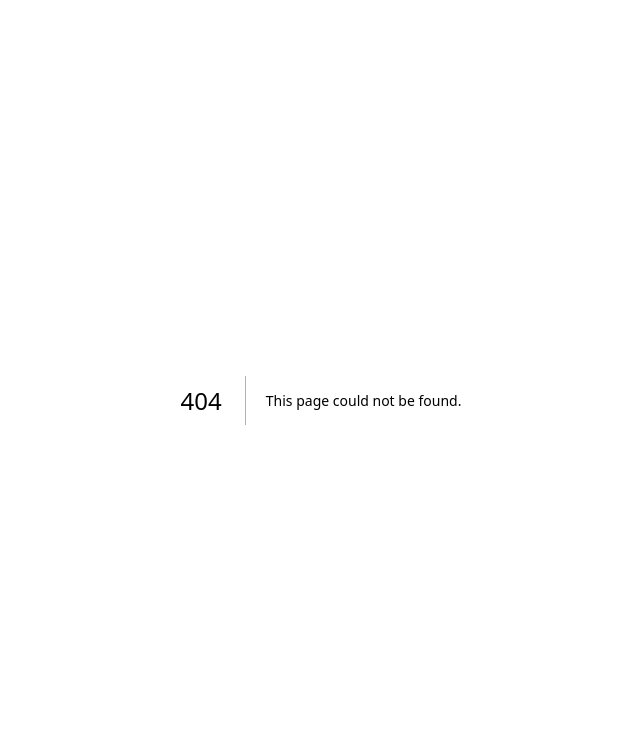
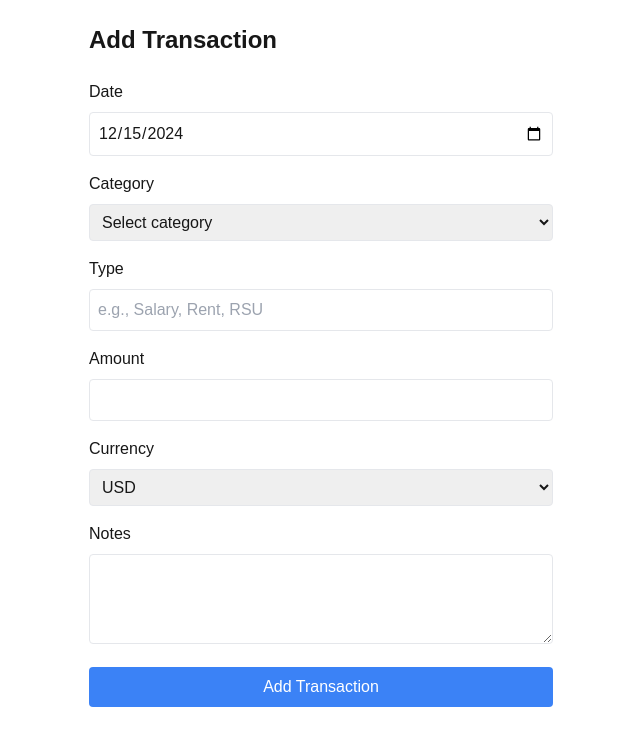
Before and after one commit to nerdmanship/dashboard, a Next.js app: page /add in a window 1280 px wide. Before the commit this address had no page. Shown: the top 746 px of the page, without its empty margins (319-959 px from the left). Built offline with nearby package versions, Linux system fonts and the light colour scheme; no server answers.

Commit message:
Add Firebase integration and transaction pages

```diff
--- a/package.json
+++ b/package.json
@@ -9,9 +9,10 @@
     "lint": "next lint"
   },
   "dependencies": {
+    "firebase": "^11.1.0",
+    "next": "15.1.0",
     "react": "^19.0.0",
-    "react-dom": "^19.0.0",
-    "next": "15.1.0"
+    "react-dom": "^19.0.0"
   },
   "devDependencies": {
     "postcss": "^8",
--- /dev/null
+++ b/src/app/add/page.js
@@ -0,0 +1,135 @@
+'use client';
+
+import { useState } from 'react';
+import { collection, addDoc } from 'firebase/firestore';
+import { db } from '@/lib/firebase';
+import { useRouter } from 'next/navigation';
+
+export default function AddTransaction() {
+  const router = useRouter();
+  const [formData, setFormData] = useState({
+    date: new Date().toISOString().split('T')[0],
+    category: '',
+    type: '',
+    amount: '',
+    currency: 'USD',
+    notes: ''
+  });
+
+  const handleSubmit = async (e) => {
+    e.preventDefault();
+    try {
+      await addDoc(collection(db, 'transactions'), {
+        ...formData,
+        amount: parseFloat(formData.amount),
+        date: new Date(formData.date).toISOString()
+      });
+      router.push('/transactions');
+    } catch (error) {
+      console.error('Error adding transaction:', error);
+    }
+  };
+
+  const handleChange = (e) => {
+    const { name, value } = e.target;
+    setFormData(prev => ({
+      ...prev,
+      [name]: value
+    }));
+  };
+
+  return (
+    <div className="p-6 max-w-lg mx-auto">
+      <h1 className="text-2xl font-bold mb-6">Add Transaction</h1>
+      <form onSubmit={handleSubmit} className="space-y-4">
+        <div>
+          <label className="block mb-2">Date</label>
+          <input
+            type="date"
+            name="date"
+            value={formData.date}
+            onChange={handleChange}
+            className="w-full p-2 border rounded"
+            required
+          />
+        </div>
+
+        <div>
+          <label className="block mb-2">Category</label>
+          <select
+            name="category"
+            value={formData.category}
+            onChange={handleChange}
+            className="w-full p-2 border rounded"
+            required
+          >
+            <option value="">Select category</option>
+            <option value="Income">Income</option>
+            <option value="Expense">Expense</option>
+            <option value="Savings">Savings</option>
+            <option value="Debt">Debt</option>
+          </select>
+        </div>
+
+        <div>
+          <label className="block mb-2">Type</label>
+          <input
+            type="text"
+            name="type"
+            value={formData.type}
+            onChange={handleChange}
+            placeholder="e.g., Salary, Rent, RSU"
+            className="w-full p-2 border rounded"
+            required
+          />
+        </div>
+
+        <div>
+          <label className="block mb-2">Amount</label>
+          <input
+            type="number"
+            name="amount"
+            value={formData.amount}
+            onChange={handleChange}
+            step="0.01"
+            className="w-full p-2 border rounded"
+            required
+          />
+        </div>
+
+        <div>
+          <label className="block mb-2">Currency</label>
+          <select
+            name="currency"
+            value={formData.currency}
+            onChange={handleChange}
+            className="w-full p-2 border rounded"
+            required
+          >
+            <option value="USD">USD</option>
+            <option value="SEK">SEK</option>
+            <option value="EUR">EUR</option>
+          </select>
+        </div>
+
+        <div>
+          <label className="block mb-2">Notes</label>
+          <textarea
+            name="notes"
+            value={formData.notes}
+            onChange={handleChange}
+            className="w-full p-2 border rounded"
+            rows="3"
+          />
+        </div>
+
+        <button
+          type="submit"
+          className="w-full bg-blue-500 text-white py-2 px-4 rounded hover:bg-blue-600"
+        >
+          Add Transaction
+        </button>
+      </form>
+    </div>
+  );
+}
--- a/src/app/page.js
+++ b/src/app/page.js
@@ -1,10 +1,30 @@
-import Image from "next/image";
+import Link from 'next/link';
 
 export default function Home() {
   return (
-    <div>
-    <h1>Dashboard Live!</h1>
-    <p>Your deployment works 🎉</p>
-  </div>
+    <div className="min-h-screen bg-gray-50 py-12 px-4 sm:px-6 lg:px-8">
+      <div className="max-w-md mx-auto">
+        <div className="text-center">
+          <h1 className="text-3xl font-bold text-gray-900 mb-8">Personal Finance Dashboard</h1>
+          <div className="space-y-4">
+            <Link
+              href="/transactions"
+              className="block w-full bg-white p-6 rounded-lg shadow-md hover:shadow-lg transition-shadow duration-200"
+            >
+              <h2 className="text-xl font-semibold text-gray-900">View Transactions</h2>
+              <p className="mt-2 text-gray-600">Browse and manage your financial transactions</p>
+            </Link>
+
+            <Link
+              href="/add"
+              className="block w-full bg-white p-6 rounded-lg shadow-md hover:shadow-lg transition-shadow duration-200"
+            >
+              <h2 className="text-xl font-semibold text-gray-900">Add Transaction</h2>
+              <p className="mt-2 text-gray-600">Record a new financial transaction</p>
+            </Link>
+          </div>
+        </div>
+      </div>
+    </div>
   );
 }
--- /dev/null
+++ b/src/app/transactions/page.js
@@ -0,0 +1,83 @@
+'use client';
+
+import { useState, useEffect } from 'react';
+import { collection, getDocs, deleteDoc, doc } from 'firebase/firestore';
+import { db } from '@/lib/firebase';
+
+export default function Transactions() {
+  const [transactions, setTransactions] = useState([]);
+  const [loading, setLoading] = useState(true);
+
+  useEffect(() => {
+    const fetchTransactions = async () => {
+      try {
+        const querySnapshot = await getDocs(collection(db, 'transactions'));
+        const transactionData = querySnapshot.docs.map(doc => ({
+          id: doc.id,
+          ...doc.data()
+        }));
+        setTransactions(transactionData);
+      } catch (error) {
+        console.error('Error fetching transactions:', error);
+      } finally {
+        setLoading(false);
+      }
+    };
+
+    fetchTransactions();
+  }, []);
+
+  const handleDelete = async (id) => {
+    try {
+      await deleteDoc(doc(db, 'transactions', id));
+      setTransactions(transactions.filter(transaction => transaction.id !== id));
+    } catch (error) {
+      console.error('Error deleting transaction:', error);
+    }
+  };
+
+  if (loading) return <div>Loading...</div>;
+
+  return (
+    <div className="p-6">
+      <h1 className="text-2xl font-bold mb-6">Transactions</h1>
+      <div className="overflow-x-auto">
+        <table className="min-w-full bg-white border border-gray-300">
+          <thead>
+            <tr>
+              <th className="px-6 py-3 border-b">Date</th>
+              <th className="px-6 py-3 border-b">Category</th>
+              <th className="px-6 py-3 border-b">Type</th>
+              <th className="px-6 py-3 border-b">Amount</th>
+              <th className="px-6 py-3 border-b">Currency</th>
+              <th className="px-6 py-3 border-b">Notes</th>
+              <th className="px-6 py-3 border-b">Actions</th>
+            </tr>
+          </thead>
+          <tbody>
+            {transactions.map((transaction) => (
+              <tr key={transaction.id}>
+                <td className="px-6 py-4 border-b">
+                  {new Date(transaction.date).toLocaleDateString()}
+                </td>
+                <td className="px-6 py-4 border-b">{transaction.category}</td>
+                <td className="px-6 py-4 border-b">{transaction.type}</td>
+                <td className="px-6 py-4 border-b">{transaction.amount}</td>
+                <td className="px-6 py-4 border-b">{transaction.currency}</td>
+                <td className="px-6 py-4 border-b">{transaction.notes}</td>
+                <td className="px-6 py-4 border-b">
+                  <button
+                    onClick={() => handleDelete(transaction.id)}
+                    className="text-red-600 hover:text-red-800"
+                  >
+                    Delete
+                  </button>
+                </td>
+              </tr>
+            ))}
+          </tbody>
+        </table>
+      </div>
+    </div>
+  );
+}
--- /dev/null
+++ b/src/lib/firebase.js
@@ -0,0 +1,18 @@
+import { initializeApp, getApps } from 'firebase/app';
+import { getFirestore } from 'firebase/firestore';
+
+const firebaseConfig = {
+  // Replace with your Firebase config object
+  apiKey: process.env.NEXT_PUBLIC_FIREBASE_API_KEY,
+  authDomain: process.env.NEXT_PUBLIC_FIREBASE_AUTH_DOMAIN,
+  projectId: process.env.NEXT_PUBLIC_FIREBASE_PROJECT_ID,
+  storageBucket: process.env.NEXT_PUBLIC_FIREBASE_STORAGE_BUCKET,
+  messagingSenderId: process.env.NEXT_PUBLIC_FIREBASE_MESSAGING_SENDER_ID,
+  appId: process.env.NEXT_PUBLIC_FIREBASE_APP_ID
+};
+
+// Initialize Firebase
+let firebaseApp = getApps().length === 0 ? initializeApp(firebaseConfig) : getApps()[0];
+const db = getFirestore(firebaseApp);
+
+export { db };
```
Also changed, not shown: 1 other file (tests, documents, lock files or other folders).
